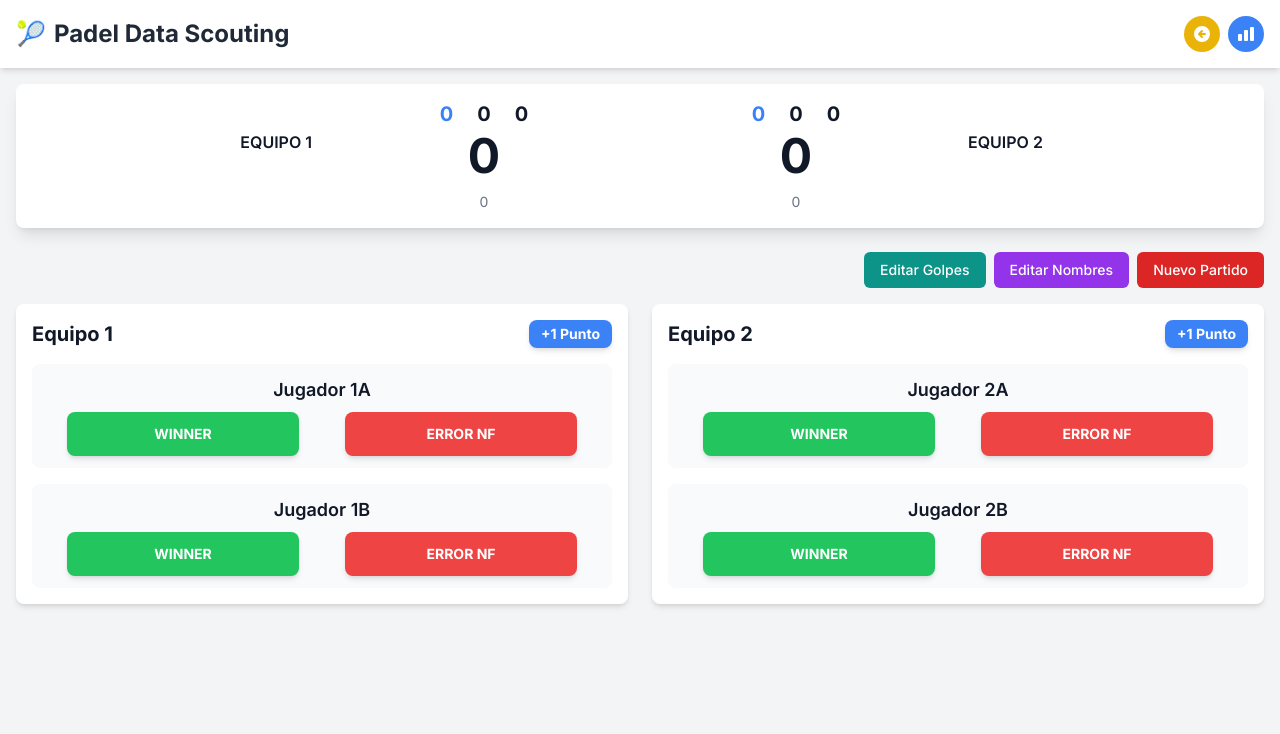
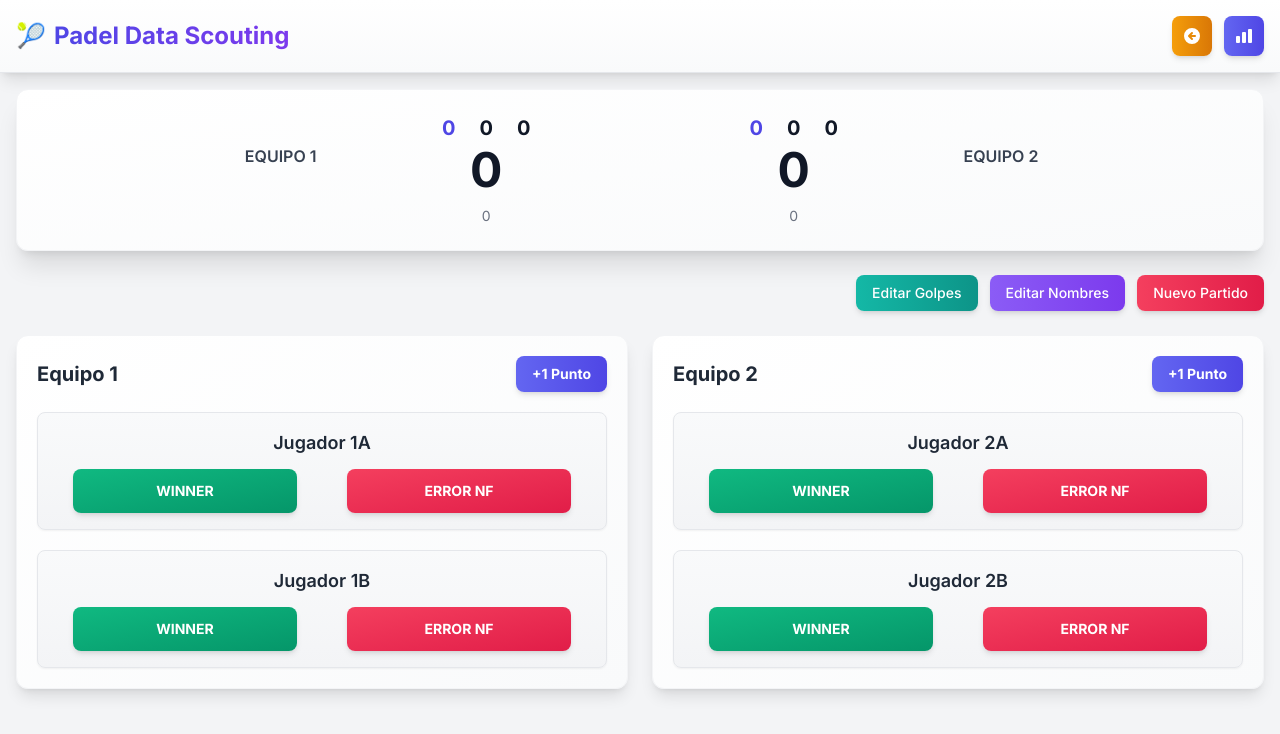
Before and after one commit to uriart/padel-data-scouting, a React (Vite) app: page / in a window 1280 px wide. Shown: the top 734 px of the page. Built offline with nearby package versions, Linux system fonts and the light colour scheme.

Commit message:
Color palete fixed

```diff
--- a/src/App.jsx
+++ b/src/App.jsx
@@ -293,19 +293,28 @@ function App() {
 
     return (
         <div className="min-h-screen flex flex-col">
-            <header className="bg-white dark:bg-gray-800 shadow-md p-4 flex justify-between items-center">
+            <header className="bg-gradient-to-b from-white to-gray-50 dark:from-gray-800 dark:to-gray-900 shadow-lg p-4 flex justify-between items-center border-b border-gray-200 dark:border-gray-700">
                 <h1 className="text-xl md:text-2xl font-bold text-gray-800 dark:text-white flex items-center">
-                    <span className="text-2xl mr-2">🎾</span> Padel Data Scouting
+                    <span className="text-2xl mr-2 transform hover:scale-110 transition-transform cursor-default">🎾</span>
+                    <span className="bg-gradient-to-r from-indigo-600 to-violet-600 dark:from-indigo-400 dark:to-violet-400 text-transparent bg-clip-text">
+                        Padel Data Scouting
+                    </span>
                 </h1>
-                <div className="flex items-center space-x-2">
+                <div className="flex items-center space-x-3">
                     {view === 'match' && (
-                        <button onClick={undoLastPoint} className="p-2 rounded-full bg-yellow-500 text-white hover:bg-yellow-600 focus:outline-none focus:ring-2 focus:ring-yellow-400">
+                        <button
+                            onClick={undoLastPoint}
+                            className="p-2.5 rounded-lg bg-gradient-to-r from-amber-500 to-amber-600 text-white hover:from-amber-600 hover:to-amber-700 focus:outline-none focus:ring-2 focus:ring-amber-500 focus:ring-offset-2 dark:focus:ring-offset-gray-800 shadow-md transition-all duration-200"
+                        >
                             <svg xmlns="http://www.w3.org/2000/svg" className="h-5 w-5" viewBox="0 0 20 20" fill="currentColor">
                                 <path fillRule="evenodd" d="M10 18a8 8 0 100-16 8 8 0 000 16zm.707-10.293a1 1 0 00-1.414-1.414l-3 3a1 1 0 000 1.414l3 3a1 1 0 001.414-1.414L9.414 11H13a1 1 0 100-2H9.414l1.293-1.293z" clipRule="evenodd" />
                             </svg>
                         </button>
                     )}
-                    <button onClick={() => setView(v => v === 'match' ? 'stats' : 'match')} className="p-2 rounded-full bg-blue-500 text-white hover:bg-blue-600 focus:outline-none focus:ring-2 focus:ring-blue-400">
+                    <button
+                        onClick={() => setView(v => v === 'match' ? 'stats' : 'match')}
+                        className="p-2.5 rounded-lg bg-gradient-to-r from-indigo-500 to-indigo-600 text-white hover:from-indigo-600 hover:to-indigo-700 focus:outline-none focus:ring-2 focus:ring-indigo-500 focus:ring-offset-2 dark:focus:ring-offset-gray-800 shadow-md transition-all duration-200"
+                    >
                         {view === 'match' ? (
                             <svg xmlns="http://www.w3.org/2000/svg" className="h-5 w-5" viewBox="0 0 20 20" fill="currentColor">
                                 <path d="M2 11a1 1 0 011-1h2a1 1 0 011 1v5a1 1 0 01-1 1H3a1 1 0 01-1-1v-5zM8 7a1 1 0 011-1h2a1 1 0 011 1v9a1 1 0 01-1 1H9a1 1 0 01-1-1V7zM14 4a1 1 0 011-1h2a1 1 0 011 1v12a1 1 0 01-1 1h-2a1 1 0 01-1-1V4z" />
--- a/src/components/MatchView.jsx
+++ b/src/components/MatchView.jsx
@@ -18,22 +18,22 @@ export function MatchView({
         <div>
             <Scoreboard score={score} matchHasEnded={matchHasEnded} />
 
-            <div className="flex justify-end mb-4 space-x-2">
+            <div className="flex justify-end mb-6 space-x-3">
                 <button
                     onClick={() => setIsEditStrokesModalOpen(true)}
-                    className="px-4 py-2 text-sm font-medium text-white bg-teal-600 rounded-md hover:bg-teal-700 focus:outline-none focus:ring-2 focus:ring-offset-2 focus:ring-teal-500"
+                    className="px-4 py-2 text-sm font-medium text-white bg-gradient-to-r from-teal-500 to-teal-600 rounded-lg shadow-md hover:from-teal-600 hover:to-teal-700 transition-all duration-200 focus:ring-2 focus:ring-teal-500 focus:ring-offset-2 dark:focus:ring-offset-gray-800"
                 >
                     Editar Golpes
                 </button>
                 <button
                     onClick={() => setIsEditingNames(!isEditingNames)}
-                    className="px-4 py-2 text-sm font-medium text-white bg-purple-600 rounded-md hover:bg-purple-700 focus:outline-none focus:ring-2 focus:ring-offset-2 focus:ring-purple-500"
+                    className="px-4 py-2 text-sm font-medium text-white bg-gradient-to-r from-violet-500 to-violet-600 rounded-lg shadow-md hover:from-violet-600 hover:to-violet-700 transition-all duration-200 focus:ring-2 focus:ring-violet-500 focus:ring-offset-2 dark:focus:ring-offset-gray-800"
                 >
                     {isEditingNames ? 'Guardar Nombres' : 'Editar Nombres'}
                 </button>
                 <button
                     onClick={() => startNewMatch(false)}
-                    className="px-4 py-2 text-sm font-medium text-white bg-red-600 rounded-md hover:bg-red-700 focus:outline-none focus:ring-2 focus:ring-offset-2 focus:ring-red-500"
+                    className="px-4 py-2 text-sm font-medium text-white bg-gradient-to-r from-rose-500 to-rose-600 rounded-lg shadow-md hover:from-rose-600 hover:to-rose-700 transition-all duration-200 focus:ring-2 focus:ring-rose-500 focus:ring-offset-2 dark:focus:ring-offset-gray-800"
                 >
                     Nuevo Partido
                 </button>
--- a/src/components/PlayerSection.jsx
+++ b/src/components/PlayerSection.jsx
@@ -2,27 +2,27 @@ import React from 'react';
 
 export function PlayerSection({ playerKey, team, playerName, openModal, isEditing, onNameChange }) {
     return (
-        <div className="bg-gray-50 dark:bg-gray-700 rounded-lg p-3">
+        <div className="bg-gradient-to-b from-gray-50 to-gray-100 dark:from-gray-700 dark:to-gray-800 rounded-lg p-4 border border-gray-200 dark:border-gray-600 shadow-sm">
             {isEditing ? (
                 <input
                     type="text"
                     value={playerName}
                     onChange={(e) => onNameChange(team, playerKey, e.target.value)}
-                    className="w-full p-2 text-lg font-semibold text-center bg-white dark:bg-gray-600 border border-gray-300 dark:border-gray-500 rounded-md"
+                    className="w-full p-2 text-lg font-semibold text-center bg-white dark:bg-gray-600 border border-gray-300 dark:border-gray-500 rounded-lg focus:ring-2 focus:ring-indigo-500 dark:focus:ring-indigo-400 focus:border-transparent transition-all duration-200"
                 />
             ) : (
-                <h3 className="text-lg font-semibold text-center mb-2">{playerName}</h3>
+                <h3 className="text-lg font-semibold text-center mb-3 text-gray-800 dark:text-gray-100">{playerName}</h3>
             )}
-            <div className="flex justify-around mt-2">
+            <div className="flex justify-around mt-3 gap-3">
                 <button
                     onClick={() => openModal(playerName, 'winner', team)}
-                    className="w-5/12 py-3 text-sm font-bold text-white bg-green-500 rounded-lg shadow-md hover:bg-green-600 transition-transform transform hover:scale-105"
+                    className="w-5/12 py-3 text-sm font-bold text-white bg-gradient-to-br from-emerald-500 to-emerald-600 rounded-lg shadow-md hover:from-emerald-600 hover:to-emerald-700 transition-all duration-200 transform hover:scale-102 focus:ring-2 focus:ring-emerald-500 focus:ring-offset-2 dark:focus:ring-offset-gray-800"
                 >
                     WINNER
                 </button>
                 <button
                     onClick={() => openModal(playerName, 'unforced_error', team)}
-                    className="w-5/12 py-3 text-sm font-bold text-white bg-red-500 rounded-lg shadow-md hover:bg-red-600 transition-transform transform hover:scale-105"
+                    className="w-5/12 py-3 text-sm font-bold text-white bg-gradient-to-br from-rose-500 to-rose-600 rounded-lg shadow-md hover:from-rose-600 hover:to-rose-700 transition-all duration-200 transform hover:scale-102 focus:ring-2 focus:ring-rose-500 focus:ring-offset-2 dark:focus:ring-offset-gray-800"
                 >
                     ERROR NF
                 </button>
--- a/src/components/Scoreboard.jsx
+++ b/src/components/Scoreboard.jsx
@@ -4,26 +4,26 @@ export function Scoreboard({ score, matchHasEnded }) {
     const formatPoint = (p) => (p === 'AD' ? 'AD' : p);
 
     return (
-        <div className="bg-white dark:bg-gray-800 rounded-lg shadow-lg p-4 mb-6 text-center">
+        <div className="bg-gradient-to-br from-white to-gray-50 dark:from-gray-800 dark:to-gray-900 rounded-xl shadow-xl p-6 mb-6 text-center border border-gray-100 dark:border-gray-700">
             <div className="flex justify-center items-center space-x-4 md:space-x-8">
-                <div className="w-1/3 text-right font-semibold text-sm md:text-base">EQUIPO 1</div>
+                <div className="w-1/3 text-right font-semibold text-sm md:text-base text-gray-700 dark:text-gray-300">EQUIPO 1</div>
                 <div className="w-1/3 flex flex-col items-center">
                    <div className="flex space-x-2 text-lg md:text-xl font-bold">
                         {score.sets.map((set, i) => (
-                            <div key={i} className={`px-2 ${i === score.currentSet ? 'text-blue-500' : ''}`}>{set.team1}</div>
+                            <div key={i} className={`px-2 ${i === score.currentSet ? 'text-indigo-600 dark:text-indigo-400' : ''}`}>{set.team1}</div>
                         ))}
                     </div>
-                    <div className="text-3xl md:text-5xl font-bold my-1">{score.isTieBreak ? score.points.team1 : formatPoint(score.points.team1)}</div>
+                    <div className="text-3xl md:text-5xl font-bold my-1 text-gray-900 dark:text-gray-100">{score.isTieBreak ? score.points.team1 : formatPoint(score.points.team1)}</div>
                 </div>
                 <div className="w-1/3 flex flex-col items-center">
                     <div className="flex space-x-2 text-lg md:text-xl font-bold">
                         {score.sets.map((set, i) => (
-                            <div key={i} className={`px-2 ${i === score.currentSet ? 'text-blue-500' : ''}`}>{set.team2}</div>
+                            <div key={i} className={`px-2 ${i === score.currentSet ? 'text-indigo-600 dark:text-indigo-400' : ''}`}>{set.team2}</div>
                         ))}
                     </div>
-                    <div className="text-3xl md:text-5xl font-bold my-1">{score.isTieBreak ? score.points.team2 : formatPoint(score.points.team2)}</div>
+                    <div className="text-3xl md:text-5xl font-bold my-1 text-gray-900 dark:text-gray-100">{score.isTieBreak ? score.points.team2 : formatPoint(score.points.team2)}</div>
                 </div>
-                <div className="w-1/3 text-left font-semibold text-sm md:text-base">EQUIPO 2</div>
+                <div className="w-1/3 text-left font-semibold text-sm md:text-base text-gray-700 dark:text-gray-300">EQUIPO 2</div>
             </div>
             <div className="flex justify-center items-center space-x-4 md:space-x-8 mt-2 text-sm text-gray-500 dark:text-gray-400">
                 <div className="w-1/3 text-right"></div>
@@ -31,8 +31,8 @@ export function Scoreboard({ score, matchHasEnded }) {
                 <div className="w-1/3 text-center">{score.games.team2}</div>
                 <div className="w-1/3 text-left"></div>
             </div>
-            {matchHasEnded && <div className="mt-4 text-lg font-bold text-green-500">PARTIDO FINALIZADO</div>}
-            {score.isTieBreak && <div className="mt-2 text-sm font-bold text-red-500 animate-pulse">TIE-BREAK</div>}
+            {matchHasEnded && <div className="mt-4 text-lg font-bold text-emerald-600 dark:text-emerald-400">PARTIDO FINALIZADO</div>}
+            {score.isTieBreak && <div className="mt-2 text-sm font-bold text-amber-600 dark:text-amber-400 animate-pulse">TIE-BREAK</div>}
         </div>
     );
 }
--- a/src/components/StatsView.jsx
+++ b/src/components/StatsView.jsx
@@ -1,6 +1,14 @@
 import React, { useMemo } from 'react';
 
 export function StatsView({ events, players }) {
+    // Colors for stats
+    const colors = {
+        winners: 'text-emerald-600 dark:text-emerald-400',
+        errors: 'text-rose-600 dark:text-rose-400',
+        positive: 'text-indigo-600 dark:text-indigo-400',
+        negative: 'text-amber-600 dark:text-amber-400',
+        neutral: 'text-gray-600 dark:text-gray-400'
+    };
     const stats = useMemo(() => {
         const allPlayers = [players.team1.p1, players.team1.p2, players.team2.p1, players.team2.p2];
         const playerStats = {};
@@ -122,7 +130,7 @@ export function StatsView({ events, players }) {
                 <div className="flex space-x-2">
                     <button
                         onClick={handleShare}
-                        className="px-4 py-2 text-sm font-medium text-white bg-blue-600 rounded-md hover:bg-blue-700 focus:outline-none focus:ring-2 focus:ring-offset-2 focus:ring-blue-500 flex items-center space-x-2"
+                        className="px-4 py-2 text-sm font-medium text-white bg-gradient-to-r from-indigo-500 to-indigo-600 rounded-lg shadow-md hover:from-indigo-600 hover:to-indigo-700 focus:outline-none focus:ring-2 focus:ring-indigo-500 focus:ring-offset-2 dark:focus:ring-offset-gray-800 transition-all duration-200 flex items-center space-x-2"
                     >
                         <svg xmlns="http://www.w3.org/2000/svg" className="h-4 w-4" viewBox="0 0 20 20" fill="currentColor">
                             <path d="M15 8a3 3 0 10-2.977-2.63l-4.94 2.47a3 3 0 100 4.319l4.94 2.47a3 3 0 10.895-1.789l-4.94-2.47a3.027 3.027 0 000-.74l4.94-2.47C13.456 7.68 14.19 8 15 8z" />
@@ -131,7 +139,7 @@ export function StatsView({ events, players }) {
                     </button>
                     <button
                         onClick={handleDownloadCSV}
-                        className="px-4 py-2 text-sm font-medium text-white bg-green-600 rounded-md hover:bg-green-700 focus:outline-none focus:ring-2 focus:ring-offset-2 focus:ring-green-500 flex items-center space-x-2"
+                        className="px-4 py-2 text-sm font-medium text-white bg-gradient-to-r from-emerald-500 to-emerald-600 rounded-lg shadow-md hover:from-emerald-600 hover:to-emerald-700 focus:outline-none focus:ring-2 focus:ring-emerald-500 focus:ring-offset-2 dark:focus:ring-offset-gray-800 transition-all duration-200 flex items-center space-x-2"
                     >
                         <svg xmlns="http://www.w3.org/2000/svg" className="h-4 w-4" viewBox="0 0 20 20" fill="currentColor">
                             <path fillRule="evenodd" d="M3 17a1 1 0 011-1h12a1 1 0 110 2H4a1 1 0 01-1-1zm3.293-7.707a1 1 0 011.414 0L9 10.586V3a1 1 0 112 0v7.586l1.293-1.293a1 1 0 111.414 1.414l-3 3a1 1 0 01-1.414 0l-3-3a1 1 0 010-1.414z" clipRule="evenodd" />
@@ -141,9 +149,9 @@ export function StatsView({ events, players }) {
                 </div>
             </div>
             {Object.keys(players).map(teamKey => (
-                <div key={teamKey} className="bg-white dark:bg-gray-800 rounded-lg shadow-md p-4">
-                    <h3 className="text-xl font-bold mb-4">{teamKey === 'team1' ? 'Equipo 1' : 'Equipo 2'}</h3>
-                    <div className="space-y-4">
+                <div key={teamKey} className="bg-gradient-to-br from-white to-gray-50 dark:from-gray-800 dark:to-gray-900 rounded-xl shadow-lg p-5 border border-gray-100 dark:border-gray-700">
+                    <h3 className="text-xl font-bold mb-5 text-gray-900 dark:text-white">{teamKey === 'team1' ? 'Equipo 1' : 'Equipo 2'}</h3>
+                    <div className="space-y-5">
                         {Object.keys(players[teamKey]).map(playerKey => {
                             const playerName = players[teamKey][playerKey];
                             const playerData = stats[playerName];
@@ -152,38 +160,38 @@ export function StatsView({ events, players }) {
                             const balance = playerData.winners - playerData.unforced_errors;
 
                             return (
-                                <div key={playerKey} className="bg-gray-50 dark:bg-gray-700 rounded-lg p-4">
-                                    <h4 className="font-semibold mb-3">{playerName}</h4>
-                                    <div className="grid grid-cols-3 gap-4 mb-4">
-                                        <div>
-                                            <p className="text-2xl font-bold text-green-500">{playerData.winners}</p>
-                                            <p className="text-sm text-gray-500 dark:text-gray-400">Winners</p>
+                                <div key={playerKey} className="bg-gradient-to-b from-gray-50 to-gray-100 dark:from-gray-700 dark:to-gray-800 rounded-lg p-5 border border-gray-200 dark:border-gray-600 shadow-sm">
+                                    <h4 className="font-semibold mb-4 text-gray-800 dark:text-gray-100">{playerName}</h4>
+                                    <div className="grid grid-cols-3 gap-6 mb-5">
+                                        <div className="p-3 bg-white dark:bg-gray-800 rounded-lg shadow-sm border border-gray-100 dark:border-gray-700">
+                                            <p className={`text-2xl font-bold ${colors.winners}`}>{playerData.winners}</p>
+                                            <p className="text-sm text-gray-600 dark:text-gray-400 font-medium">Winners</p>
                                         </div>
-                                        <div>
-                                            <p className="text-2xl font-bold text-red-500">{playerData.unforced_errors}</p>
-                                            <p className="text-sm text-gray-500 dark:text-gray-400">Errores NF</p>
+                                        <div className="p-3 bg-white dark:bg-gray-800 rounded-lg shadow-sm border border-gray-100 dark:border-gray-700">
+                                            <p className={`text-2xl font-bold ${colors.errors}`}>{playerData.unforced_errors}</p>
+                                            <p className="text-sm text-gray-600 dark:text-gray-400 font-medium">Errores NF</p>
                                         </div>
-                                        <div>
-                                            <p className={`text-2xl font-bold ${balance > 0 ? 'text-blue-500' : balance < 0 ? 'text-orange-500' : ''}`}>
+                                        <div className="p-3 bg-white dark:bg-gray-800 rounded-lg shadow-sm border border-gray-100 dark:border-gray-700">
+                                            <p className={`text-2xl font-bold ${balance > 0 ? colors.positive : balance < 0 ? colors.negative : colors.neutral}`}>
                                                 {balance > 0 ? `+${balance}` : balance}
                                             </p>
-                                            <p className="text-sm text-gray-500 dark:text-gray-400">Balance</p>
+                                            <p className="text-sm text-gray-600 dark:text-gray-400 font-medium">Balance</p>
                                         </div>
                                     </div>
-                                    <div className="mt-4">
-                                        <h5 className="font-semibold text-sm mb-2">Detalle por golpe:</h5>
-                                        <ul className="text-xs space-y-1">
+                                    <div className="mt-5">
+                                        <h5 className="font-semibold text-sm mb-3 text-gray-700 dark:text-gray-300">Detalle por golpe:</h5>
+                                        <ul className="text-xs space-y-2">
                                             {Object.entries(playerData.strokes).map(([stroke, data]) => (
-                                                <li key={stroke} className="flex justify-between items-center p-1 bg-gray-100 dark:bg-gray-600 rounded">
-                                                    <span className="font-medium capitalize">{stroke}</span>
-                                                    <div className="flex space-x-2">
+                                                <li key={stroke} className="flex justify-between items-center p-2 bg-white dark:bg-gray-800 rounded-lg border border-gray-100 dark:border-gray-700 shadow-sm">
+                                                    <span className="font-medium capitalize text-gray-700 dark:text-gray-300">{stroke}</span>
+                                                    <div className="flex space-x-3">
                                                         {data.winners > 0 &&
-                                                            <span className="text-green-600 dark:text-green-400">
+                                                            <span className={colors.winners}>
                                                                 W: {data.winners}
                                                             </span>
                                                         }
                                                         {data.unforced_errors > 0 &&
-                                                            <span className="text-red-600 dark:text-red-400">
+                                                            <span className={colors.errors}>
                                                                 E: {data.unforced_errors}
                                                             </span>
                                                         }
--- a/src/components/TeamSection.jsx
+++ b/src/components/TeamSection.jsx
@@ -3,17 +3,17 @@ import { PlayerSection } from './PlayerSection';
 
 export function TeamSection({ team, teamName, players, openModal, isEditing, onNameChange, onNeutralPoint }) {
     return (
-        <div className="bg-white dark:bg-gray-800 rounded-lg shadow-md p-4">
-            <div className="flex justify-between items-center mb-4">
-                <h2 className="text-xl font-bold">{teamName}</h2>
+        <div className="bg-gradient-to-br from-white to-gray-50 dark:from-gray-800 dark:to-gray-900 rounded-xl shadow-lg p-5 border border-gray-100 dark:border-gray-700">
+            <div className="flex justify-between items-center mb-5">
+                <h2 className="text-xl font-bold text-gray-800 dark:text-gray-100">{teamName}</h2>
                 <button
                     onClick={() => onNeutralPoint(team)}
-                    className="px-3 py-1 text-sm font-bold text-white bg-blue-500 rounded-lg shadow-md hover:bg-blue-600"
+                    className="px-4 py-2 text-sm font-bold text-white bg-gradient-to-r from-indigo-500 to-indigo-600 rounded-lg shadow-md hover:from-indigo-600 hover:to-indigo-700 transition-all duration-200 focus:ring-2 focus:ring-indigo-500 focus:ring-offset-2 dark:focus:ring-offset-gray-800"
                 >
                     +1 Punto
                 </button>
             </div>
-            <div className="space-y-4">
+            <div className="space-y-5">
                 <PlayerSection playerKey="p1" team={team} playerName={players.p1} openModal={openModal} isEditing={isEditing} onNameChange={onNameChange} />
                 <PlayerSection playerKey="p2" team={team} playerName={players.p2} openModal={openModal} isEditing={isEditing} onNameChange={onNameChange} />
             </div>
```
Also changed, not shown: src/components/Modal.jsx (+5 -5 lines), 1 other file (tests, documents, lock files or other folders).
